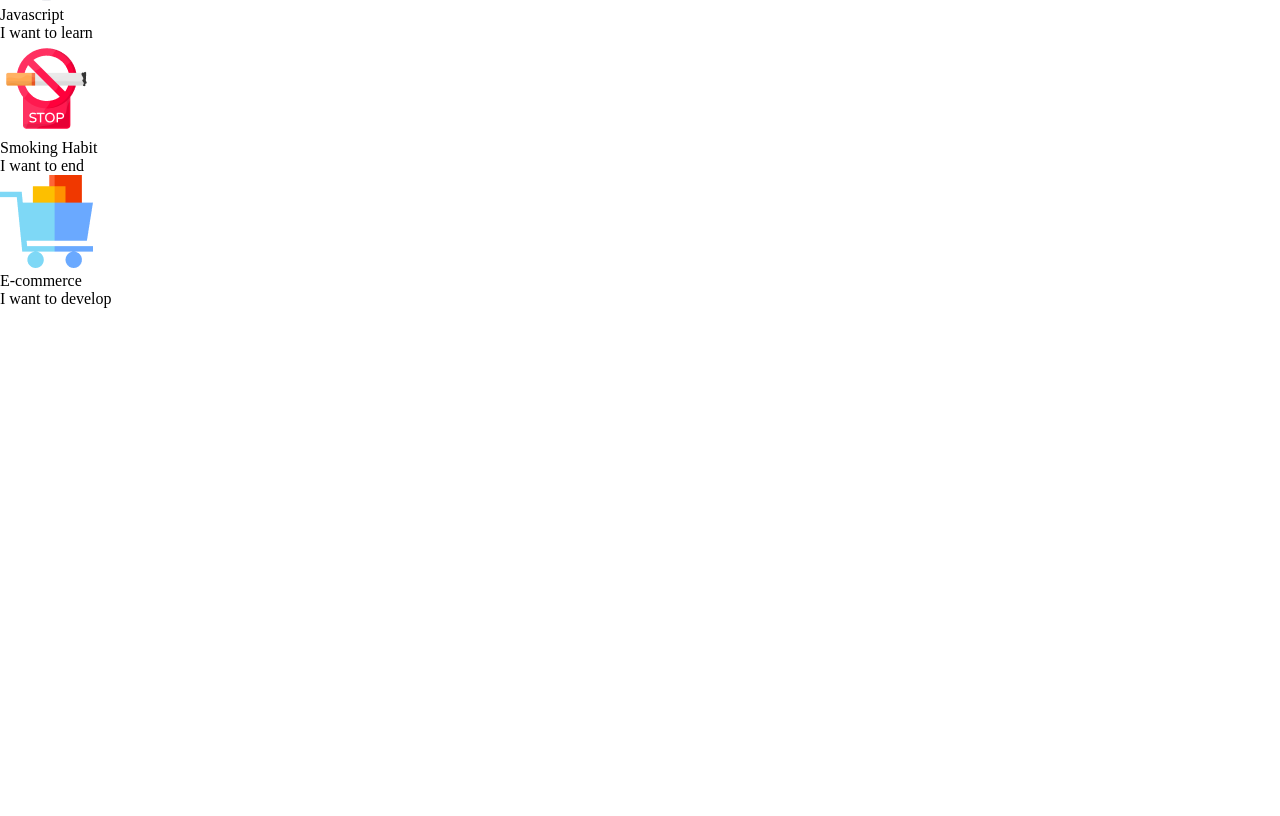
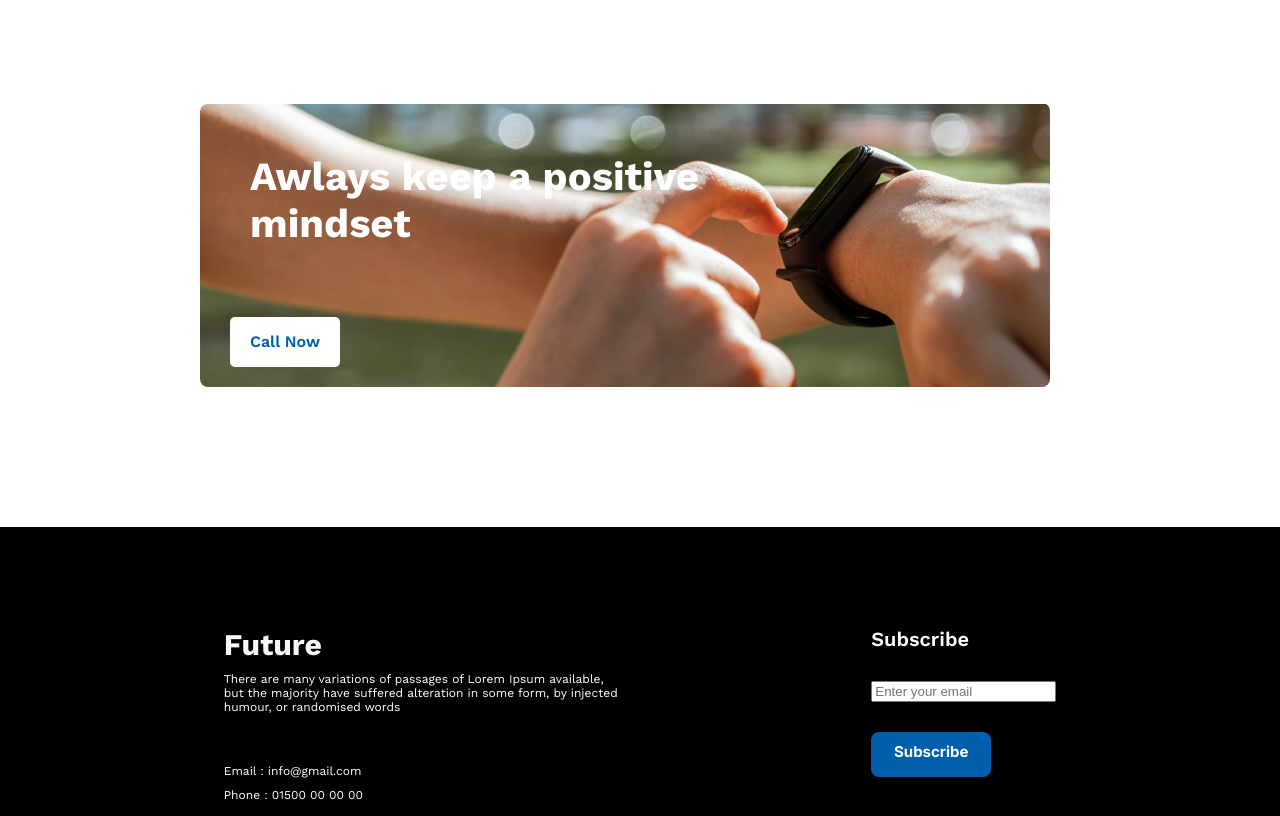
Before and after one commit to Rozina2506/Module-6-Assignment-, a plain HTML site: page index.html in a window 1280 px wide. Shown: the part 1929-2745 px from the top of the page. Before the commit the page ends 2237 px from the top, so only its background shows below. Drawn offline with nearby package versions, Linux system fonts and the light colour scheme.

Commit message:
90% done but 3-5think can't complete

```diff
--- a/index.html
+++ b/index.html
@@ -61,28 +61,49 @@
     <article class="skills">
         <div class="skill">
             <img src="./images/icons/web.png" alt="web">
-            <p class="skill-titile">Web Development</p>
+            <p class="skill-title">Web Development</p>
             <p class="skill-sub-title">I want to start</p>
         </div>
         <div class="skill">
             <img src="./images/icons/js.png" alt="web">
-            <p class="skill-titile">Javascript</p>
+            <p class="skill-title">Javascript</p>
             <p class="skill-sub-title">I want to learn</p>
         </div>
         <div class="skill">
             <img src="./images/icons/smoke.png" alt="web">
-            <p class="skill-titile">Smoking Habit</p>
+            <p class="skill-title">Smoking Habit</p>
             <p class="skill-sub-title">I want to end</p>
         </div>
         <div class="skill">
             <img src="./images/icons/ecom.png" alt="web">
-            <p class="skill-titile">E-commerce</p>
+            <p class="skill-title">E-commerce</p>
             <p class="skill-sub-title">I want to develop</p>
         </div>
     </article>
+    <article class="watch">
+        <h5 class="watch-title">Awlays keep a positive mindset</h5>
+        <button class="call-btn">Call Now</button>
+    </article>
 
-    <footer>
-
+    <footer class="background-black">
+        <div class="black">
+            <h3 class="black-title">Future</h3>
+            <p class="black-sub-title">There are many variations of passages of Lorem Ipsum available, but the majority have suffered alteration in some form, by injected humour, or randomised words</p>
+            <p class="email">Email : info@gmail.com</p>
+            <p class="phone">Phone : 01500 00 00 00</p>
+            <p class="img">
+                <img src="./images/icons/fb.png" alt="">
+                <img src="./images/icons/twitter.png" alt="">
+                <img src="./images/icons/youtube.png" alt="">
+            </p>
+        </div>
+        <div class="subcribe">
+            <h5 class="subcribe-title">Subscribe</h5>
+            <form class="forms" action="">
+                <input type="email" placeholder="Enter your email">
+            </form>
+            <div class="subcribe-btn">Subscribe</div>
+        </div>
     </footer>
 </body>
 
--- a/style.css
+++ b/style.css
@@ -100,4 +100,161 @@
     font-size: 40px;
     font-weight: 700;
     margin-top: 150px;
+    margin-bottom: 50px;
 }
+
+/* skills */
+.skills {
+    width: 900px;
+    display: flex;
+    justify-content: space-around;
+    margin: auto;
+
+}
+
+.skills img {
+    width: 50.958px;
+    height: 50.958px;
+    margin-bottom: 24px;
+}
+
+.skill-title {
+    margin-bottom: 16px;
+    color: var(--Dark-01, #151414);
+    text-align: center;
+    font-family: Work Sans;
+    font-size: 20px;
+    font-weight: 700;
+    justify-content: center;
+
+}
+
+.skill-sub-title {
+    color: var(--Dark-03, #737272);
+    text-align: center;
+    font-family: Work Sans;
+    font-size: 15px;
+    font-style: normal;
+    font-weight: 500;
+    line-height: normal;
+}
+
+/* watch style */
+.watch {
+    margin: 140px 200px;
+    border-radius: 8px;
+    background: linear-gradient(90deg, #005FAC 0%, rgba(0, 95, 172, 0.00) 100%);
+    background-image: url(./images/watch.png);
+    background-repeat: no-repeat;
+    width: 850px;
+
+}
+
+.watch-title {
+    width: 450px;
+    color: #FFF;
+    font-family: Work Sans;
+    font-size: 40px;
+    font-weight: 700;
+    text-align: left;
+    padding: 50px;
+}
+
+.call-btn {
+    border-radius: 5px;
+    background: #FFF;
+    width: 110px;
+    height: 50px;
+    border: 0;
+    margin: 20px 30px;
+    color: #005FAC;
+    text-align: center;
+    font-family: Work Sans;
+    font-size: 16px;
+    font-weight: 600;
+}
+
+/* footer style */
+.background-black {
+    background-color: black;
+    height: 300px;
+    display: flex;
+    padding: 100px;
+    justify-content: space-around;
+}
+
+.black {}
+
+.black-title {
+    color: #F8F8F8;
+    font-family: Work Sans;
+    font-size: 30px;
+    font-weight: 700;
+    margin-bottom: 10px;
+
+}
+
+.black-sub-title {
+    color: #FFF;
+    font-family: Work Sans;
+    font-size: 12px;
+    font-weight: 400;
+    margin-bottom: 20px;
+    width: 400px;
+    margin: 0 auto;
+
+}
+
+.email {
+    color: #FFF;
+    font-family: Work Sans;
+    font-size: 12px;
+    font-weight: 400;
+    margin-top: 50px;
+    margin-bottom: 10px;
+
+
+}
+
+.phone {
+    color: #FFF;
+    font-family: Work Sans;
+    font-size: 12px;
+    font-weight: 400;
+    margin-bottom: 20px;
+
+}
+
+.img {
+    margin-bottom: 20px;
+
+}
+
+.subcribe {}
+
+.subcribe-title {
+    color: #FFF;
+    font-family: Work Sans;
+    font-size: 20px;
+    font-weight: 600;
+    margin-bottom: 30px;
+}
+
+.forms {
+    margin-bottom: 30px;
+
+}
+
+/* btn */
+.subcribe-btn {
+    color: #FFF;
+    font-family: Inter;
+    font-size: 15px;
+    font-weight: 600;
+    border-radius: 8px;
+    background: #005FAC;
+    width: 100px;
+    height: 25px;
+    padding: 10px;
+    text-align: center;
+}
```
